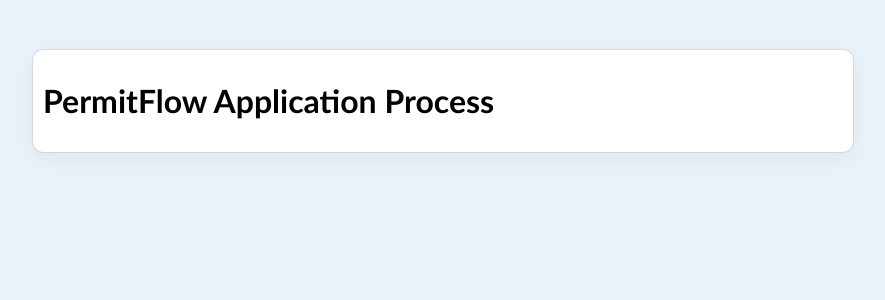
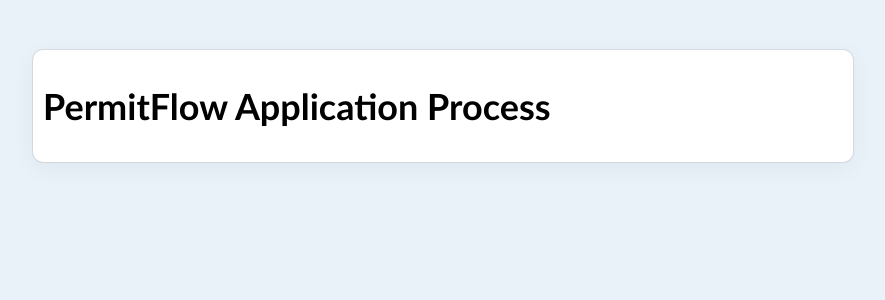
Before and after one commit to p6arora/PermitFlow-CaseStudy, a React (Create React App) app in the folder front-end/permitflow-case-study/: page / in a window 1280 px wide. Shown: the top 300 px of the page, without its empty margins (197-1082 px from the left). Built offline with nearby package versions, Linux system fonts and the light colour scheme.

Commit message:
Added heading inside header component and styling

```diff
--- a/front-end/permitflow-case-study/src/App.css
+++ b/front-end/permitflow-case-study/src/App.css
@@ -15,3 +15,9 @@
   width: 800px;
   margin-top: 50px;
 }
+
+.header{
+  width: 100%;
+  font-size: large;
+  justify-content: center;
+}
--- a/front-end/permitflow-case-study/src/components/Header.js
+++ b/front-end/permitflow-case-study/src/components/Header.js
@@ -1,6 +1,8 @@
+import '../App.css';
+
 const Header = () => {
   return (
-    <div>
+    <div className="header">
         <h1>PermitFlow Application Process</h1>
     </div>
   )
```
